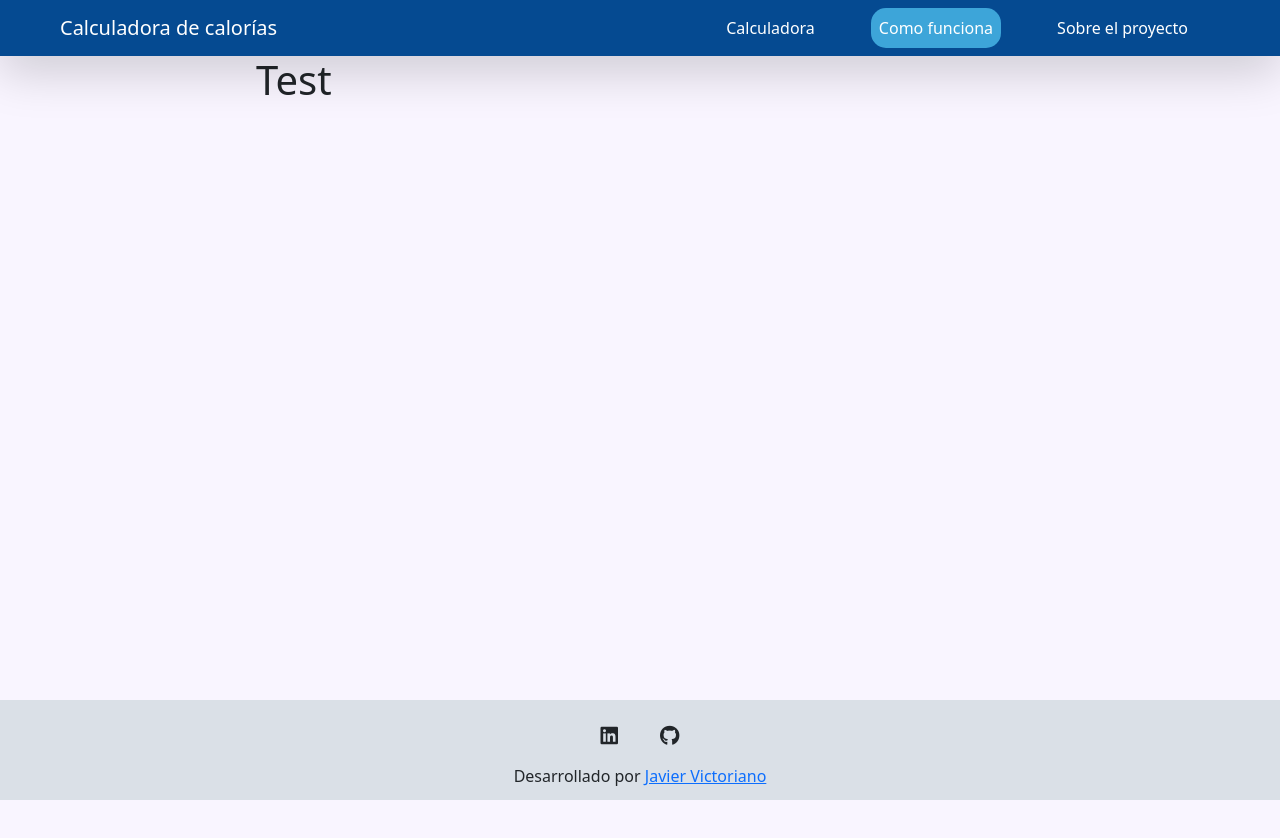
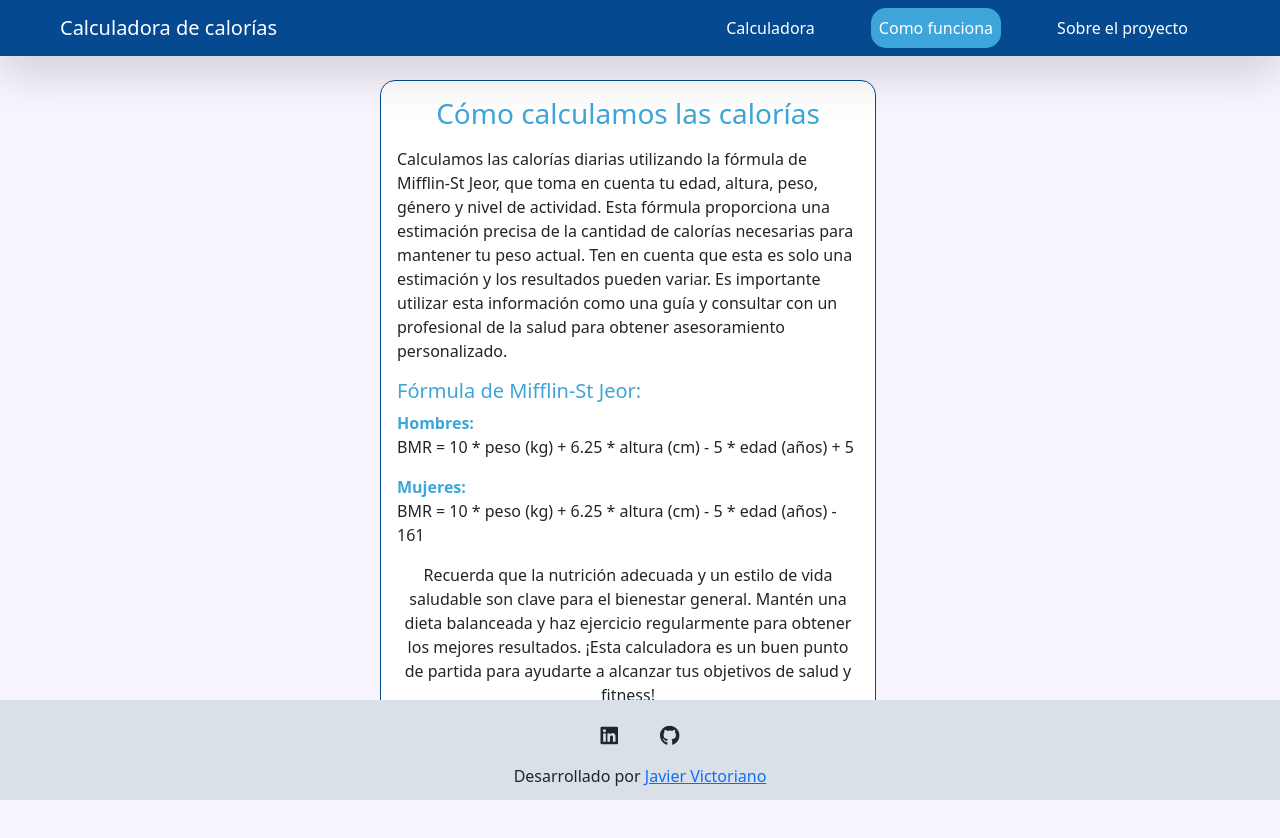
Before and after one commit to Javier-vic/Calories, a React (Vite) app: page /funcionamiento in a window 1280 px wide. Shown: the top 838 px of the page. Before the commit the page ends 800 px from the top, so only its background shows below. Built offline with nearby package versions, Linux system fonts and the light colour scheme.

Commit message:
Seccion de como funciona

```diff
--- a/src/App.css
+++ b/src/App.css
@@ -53,4 +53,14 @@ footer {
     width: 100%;
     height: 100px;
 }
+
+.formula {
+    border: 1px solid var(--color-2);
+    border-radius: 15px;
+    overflow: hidden;
+    background-color: white;
 }
+
+.text-color-1{
+    color: var(--color-1);
+}
--- a/src/components/Formula.jsx
+++ b/src/components/Formula.jsx
@@ -1,6 +1,34 @@
 function Formula(){
     return (
-        <h1>Test</h1>
+        <div className="container row py-4">
+            <div className="formula col-8 mx-auto p-3">
+                <h3 className="text-color-1 text-center">C&oacute;mo calculamos las calor&iacute;as</h3>
+                <p className="mt-3">
+                    Calculamos las calor&iacute;as diarias utilizando la f&oacute;rmula de Mifflin-St Jeor,
+                    que toma en cuenta tu edad, altura, peso, g&eacute;nero y nivel de actividad.
+                    Esta f&oacute;rmula proporciona una estimaci&oacute;n precisa de la cantidad de calor&iacute;as necesarias
+                    para mantener tu peso actual.
+                    Ten en cuenta que esta es solo una estimaci&oacute;n y los resultados pueden variar.
+                    Es importante utilizar esta informaci&oacute;n como una gu&iacute;a y consultar con un profesional de la salud para obtener asesoramiento personalizado.
+                </p>
+                <div className="mt-3">
+                    <h5 className="text-color-1">F&oacute;rmula de Mifflin-St Jeor:</h5>
+                    <p>
+                        <strong className="text-color-1">Hombres:</strong> <br />
+                        BMR = 10 * peso (kg) + 6.25 * altura (cm) - 5 * edad (a&ntilde;os) + 5
+                    </p>
+                    <p>
+                        <strong className="text-color-1">Mujeres:</strong> <br />
+                        BMR = 10 * peso (kg) + 6.25 * altura (cm) - 5 * edad (a&ntilde;os) - 161
+                    </p>
+                </div>
+                <p className="mt-3  text-center">
+                    Recuerda que la nutrici&oacute;n adecuada y un estilo de vida saludable son clave para el bienestar general.
+                    Mant&eacute;n una dieta balanceada y haz ejercicio regularmente para obtener los mejores resultados.
+                    &iexcl;Esta calculadora es un buen punto de partida para ayudarte a alcanzar tus objetivos de salud y fitness!
+                </p>
+            </div>
+        </div>
     );
 }
 
```
